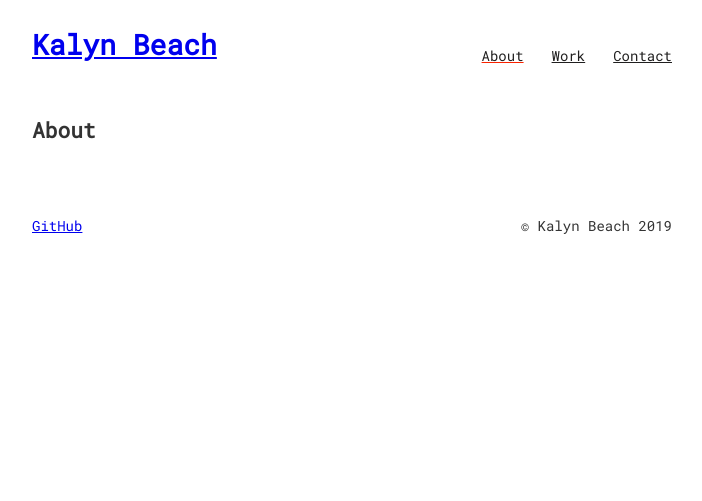
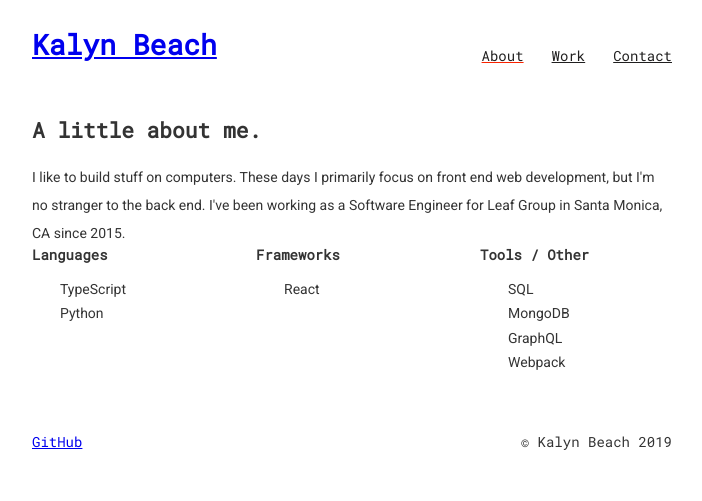
Before and after one commit to kalynbeach/Portfolio, a Gatsby site: page /about in a window 1280 px wide. Shown: the whole page, without its empty margins (288-990 px from the left). Built offline with nearby package versions, Linux system fonts and the light colour scheme; Gatsby itself is replaced by a stand-in of ours; what typography-theme-sutro would draw is missing.

Commit message:
Start building out About, Work, and Contact pages

```diff
--- a/src/pages/about.jsx
+++ b/src/pages/about.jsx
@@ -1,11 +1,42 @@
 import React from "react";
 import Layout from "../components/layout";
 import SEO from "../components/seo";
+import styles from "../styles/about.module.scss";
 
 const AboutPage = () => (
   <Layout>
     <SEO title="About" />
-    <h2>About</h2>
+    <h2>A little about me.</h2>
+    <span>
+      I like to build stuff on computers. These days I primarily focus on front
+      end web development, but I&#39;m no stranger to the back end. I&#39;ve
+      been working as a Software Engineer for Leaf Group in Santa Monica, CA
+      since 2015.
+    </span>
+    <div className={styles.skillsTable}>
+      <div>
+        <h4>Languages</h4>
+        <ul>
+          <li>TypeScript</li>
+          <li>Python</li>
+        </ul>
+      </div>
+      <div>
+        <h4>Frameworks</h4>
+        <ul>
+          <li>React</li>
+        </ul>
+      </div>
+      <div>
+        <h4>Tools / Other</h4>
+        <ul>
+          <li>SQL</li>
+          <li>MongoDB</li>
+          <li>GraphQL</li>
+          <li>Webpack</li>
+        </ul>
+      </div>
+    </div>
   </Layout>
 );
 
--- a/src/pages/contact.jsx
+++ b/src/pages/contact.jsx
@@ -6,6 +6,10 @@ const ContactPage = () => (
   <Layout>
     <SEO title="Contact" />
     <h2>Contact</h2>
+    <span>
+      Let&apos;s talk. Feel free to reach out to me via{" "}
+      <a href="mailto:kalynbeach@gmail.com">email</a>.
+    </span>
   </Layout>
 );
 
--- a/src/pages/work.jsx
+++ b/src/pages/work.jsx
@@ -6,6 +6,7 @@ const WorkPage = () => (
   <Layout>
     <SEO title="Work" />
     <h2>Work</h2>
+    <span>🚧 Work in progress! Check back soon! 🚧</span>
   </Layout>
 );
 
--- a/src/styles/about.module.scss
+++ b/src/styles/about.module.scss
@@ -0,0 +1,26 @@
+.skillsTable {
+  width: 100%;
+  display: flex;
+  flex-direction: column;
+  justify-content: space-between;
+
+  div {
+    flex: 0 0 30%;
+  }
+
+  ul {
+    padding-left: 2rem;
+  }
+}
+
+@media (min-width: 576px) {}
+
+@media (min-width: 768px) {}
+
+@media (min-width: 992px) {
+  .skillsTable {
+    flex-direction: row;
+  }
+}
+
+@media (min-width: 1200px) {}
--- a/src/styles/layout.module.scss
+++ b/src/styles/layout.module.scss
@@ -29,6 +29,12 @@ h4,
 h5,
 h6 {
   font-family: $title-font;
+}
+
+a,
+p,
+span {
+  line-height: 2 * $font-size;
 }
 
 a,
```
